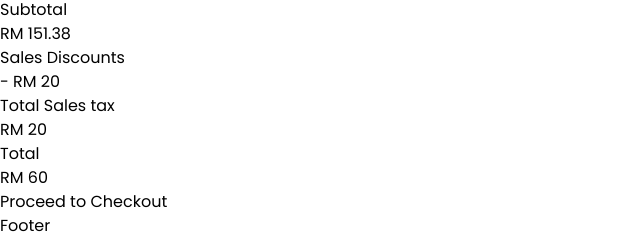
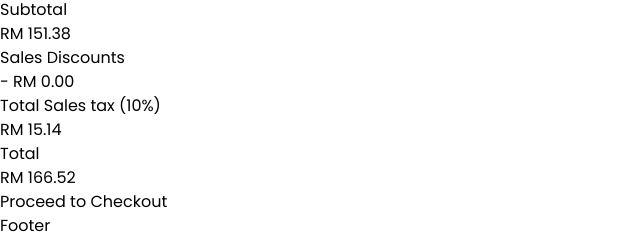
Before and after one commit to ChrisAlan9903/hungryma-frontend, a Vue app in the folder hungryma-frontend-v1/: page /user/cart in a window 1280 px wide. Shown: the part 3057-3292 px from the top of the page, without its empty margins (0-640 px from the left). Built offline with nearby package versions, Linux system fonts and the light colour scheme.

Commit message:
added logic to calculate tax, discount and net total

```diff
--- a/hungryma-frontend-v1/src/pages/User/UserCart.vue
+++ b/hungryma-frontend-v1/src/pages/User/UserCart.vue
@@ -15,32 +15,27 @@ const renderCount = 5;
 const userCartStore = useUserCartStore();
 const { cartItems } = userCartStore;
 
+// Set Up: set up pinia to sync with the page state for realtime update
 const { sumQuantity, sumTotalPrice } = storeToRefs(userCartStore);
-// const quantitySum = storeToRefs(userCartStore, "sumQuantity");
-// const totalPriceSum = storeToRefs(userCartStore, "sumTotalPrice");
-// const cartOrders = ref(cartItems);
 
-// const quantitySum = ref(sumQuantity);
-// const totalPriceSum = ref(sumTotalPrice);
+// Set Up: variables to hold state
+const salesDiscount = ref(0);
 
-// watchEffect(() => {
-//   console.log(`test watch effect `, quantitySum.value);
-// });
+const salesTax = computed(() => {
+  const tax = sumTotalPrice.value * 0.1;
+  console.log(`sumTotalPrice:`, sumTotalPrice.value);
+  console.log(`tax:`, tax);
+  return tax;
+});
 
-// function handleQuantity(quantity) {
-//   quantitySum.value = quantity;
-// }
-// function handleTotalPrice(totalPrice) {
-//   totalPriceSum.value = totalPrice;
-// }
+const salesNetTotal = computed(() => {
+  return sumTotalPrice.value + salesTax.value - salesDiscount.value;
+});
 
-// // Set Up: calculating total quantity and total price for all cartItems item
-// const sumQuantity = ref(
-//   cartItems.reduce((quantitySum, food) => quantitySum + food.quantity, 0)
-// );
-// const sumTotalPrice = ref(
-//   cartItems.reduce((totalPriceSum, food) => totalPriceSum + food.totalPrice, 0)
-// );
+// Set Up: handle submit order (POST req to backend)
+const handleSubmitOrder = async () => {
+  // post request here
+};
 </script>
 
 <template>
@@ -125,14 +120,14 @@ const { sumQuantity, sumTotalPrice } = storeToRefs(userCartStore);
               class="flex items-center justify-between mb-10"
             >
               <h5 class="text-gray-500">Sales Discounts</h5>
-              <h5 class="font-medium">- RM 20</h5>
+              <h5 class="font-medium">- RM {{ salesDiscount.toFixed(2) }}</h5>
             </div>
             <div
               id="subtotal-item-3"
               class="flex items-center justify-between mb-10"
             >
-              <h5 class="text-gray-500">Total Sales tax</h5>
-              <h5 class="font-medium">RM 20</h5>
+              <h5 class="text-gray-500">Total Sales tax (10%)</h5>
+              <h5 class="font-medium">RM {{ salesTax.toFixed(2) }}</h5>
             </div>
           </div>
           <!-- Total section -->
@@ -142,10 +137,13 @@ const { sumQuantity, sumTotalPrice } = storeToRefs(userCartStore);
               class="flex justify-between w-full px-8 pt-3 my-3"
             >
               <h4 class="text-xl font-semibold">Total</h4>
-              <h4 class="text-xl font-semibold">RM 60</h4>
+              <h4 class="text-xl font-semibold">
+                RM {{ salesNetTotal.toFixed(2) }}
+              </h4>
             </div>
             <div id="checkout" class="w-full px-8 pt-3">
               <button
+                @click="handleSubmitOrder"
                 id="checkout-btn"
                 class="w-full h-12 text-white transition-all delay-75 bg-orange-500 rounded-lg hover:bg-orange-600"
               >
```
